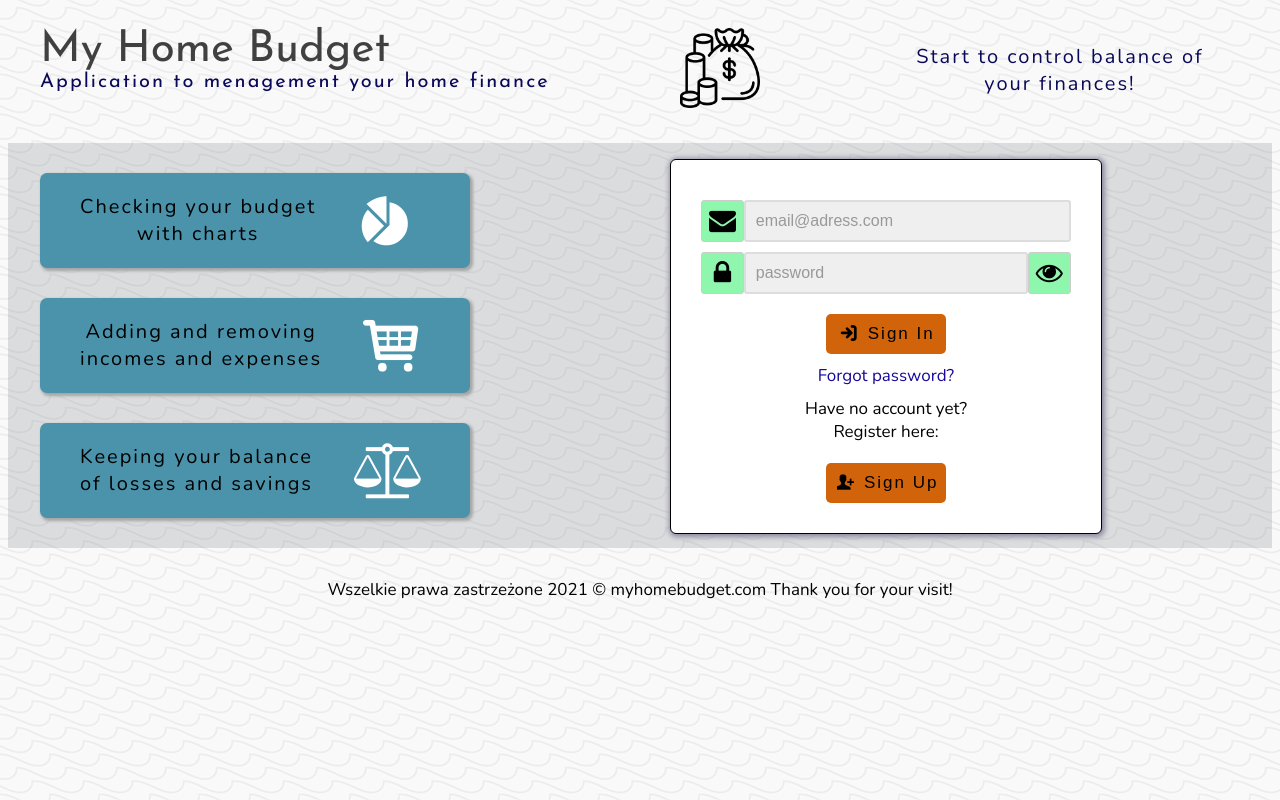
After one commit to MateuszRajczyk/myBudget-WebApp, a PHP site: page /home-website.html in a window 1280 px wide. The commit adds this page. Run offline with PHP 8.4, Linux system fonts and the light colour scheme.

Commit message:
Add website with register form

```diff
--- a/config.json
+++ b/config.json
@@ -71,6 +71,12 @@
       "css": "login-1",
       "code": 59399,
       "src": "fontawesome"
+    },
+    {
+      "uid": "8b80d36d4ef43889db10bc1f0dc9a862",
+      "css": "user",
+      "code": 59400,
+      "src": "fontawesome"
     }
   ]
 }
--- a/css/fontello-codes.css
+++ b/css/fontello-codes.css
@@ -7,6 +7,7 @@
 .icon-eye:before { content: '\e805'; } /* '' */
 .icon-eye-off:before { content: '\e806'; } /* '' */
 .icon-login-1:before { content: '\e807'; } /* '' */
+.icon-user:before { content: '\e808'; } /* '' */
 .icon-login:before { content: '\f02c'; } /* '' */
 .icon-mail-alt:before { content: '\f0e0'; } /* '' */
 .icon-balance-scale:before { content: '\f24e'; } /* '' */
--- a/css/fontello-ie7-codes.css
+++ b/css/fontello-ie7-codes.css
@@ -7,6 +7,7 @@
 .icon-eye { *zoom: expression( this.runtimeStyle['zoom'] = '1', this.innerHTML = '&#xe805;&nbsp;'); }
 .icon-eye-off { *zoom: expression( this.runtimeStyle['zoom'] = '1', this.innerHTML = '&#xe806;&nbsp;'); }
 .icon-login-1 { *zoom: expression( this.runtimeStyle['zoom'] = '1', this.innerHTML = '&#xe807;&nbsp;'); }
+.icon-user { *zoom: expression( this.runtimeStyle['zoom'] = '1', this.innerHTML = '&#xe808;&nbsp;'); }
 .icon-login { *zoom: expression( this.runtimeStyle['zoom'] = '1', this.innerHTML = '&#xf02c;&nbsp;'); }
 .icon-mail-alt { *zoom: expression( this.runtimeStyle['zoom'] = '1', this.innerHTML = '&#xf0e0;&nbsp;'); }
 .icon-balance-scale { *zoom: expression( this.runtimeStyle['zoom'] = '1', this.innerHTML = '&#xf24e;&nbsp;'); }
--- a/css/fontello-ie7.css
+++ b/css/fontello-ie7.css
@@ -18,6 +18,7 @@
 .icon-eye { *zoom: expression( this.runtimeStyle['zoom'] = '1', this.innerHTML = '&#xe805;&nbsp;'); }
 .icon-eye-off { *zoom: expression( this.runtimeStyle['zoom'] = '1', this.innerHTML = '&#xe806;&nbsp;'); }
 .icon-login-1 { *zoom: expression( this.runtimeStyle['zoom'] = '1', this.innerHTML = '&#xe807;&nbsp;'); }
+.icon-user { *zoom: expression( this.runtimeStyle['zoom'] = '1', this.innerHTML = '&#xe808;&nbsp;'); }
 .icon-login { *zoom: expression( this.runtimeStyle['zoom'] = '1', this.innerHTML = '&#xf02c;&nbsp;'); }
 .icon-mail-alt { *zoom: expression( this.runtimeStyle['zoom'] = '1', this.innerHTML = '&#xf0e0;&nbsp;'); }
 .icon-balance-scale { *zoom: expression( this.runtimeStyle['zoom'] = '1', this.innerHTML = '&#xf24e;&nbsp;'); }
--- a/css/fontello.css
+++ b/css/fontello.css
@@ -1,11 +1,11 @@
 @font-face {
   font-family: 'fontello';
-  src: url('../font/fontello.eot?97176316');
-  src: url('../font/fontello.eot?97176316#iefix') format('embedded-opentype'),
-       url('../font/fontello.woff2?97176316') format('woff2'),
-       url('../font/fontello.woff?97176316') format('woff'),
-       url('../font/fontello.ttf?97176316') format('truetype'),
-       url('../font/fontello.svg?97176316#fontello') format('svg');
+  src: url('../font/fontello.eot?34307772');
+  src: url('../font/fontello.eot?34307772#iefix') format('embedded-opentype'),
+       url('../font/fontello.woff2?34307772') format('woff2'),
+       url('../font/fontello.woff?34307772') format('woff'),
+       url('../font/fontello.ttf?34307772') format('truetype'),
+       url('../font/fontello.svg?34307772#fontello') format('svg');
   font-weight: normal;
   font-style: normal;
 }
@@ -15,7 +15,7 @@
 @media screen and (-webkit-min-device-pixel-ratio:0) {
   @font-face {
     font-family: 'fontello';
-    src: url('../font/fontello.svg?97176316#fontello') format('svg');
+    src: url('../font/fontello.svg?34307772#fontello') format('svg');
   }
 }
 */
@@ -54,14 +54,15 @@
   /* text-shadow: 1px 1px 1px rgba(127, 127, 127, 0.3); */
 }
 
-.icon-user-add:before { content: '\e800'; font-size: 17px;} /* '' */
+.icon-user-add:before { content: '\e800';font-size: 17px; } /* '' */
 .icon-money:before { content: '\e801'; } /* '' */
-.icon-basket:before { content: '\e802'; font-size: 55px; color: #ffffff;} /* '' */
+.icon-basket:before { content: '\e802';  font-size: 55px; color: #ffffff;} /* '' */
 .icon-chart-pie-alt:before { content: '\e803'; font-size: 55px; color: #ffffff;} /* '' */
 .icon-lock:before { content: '\e804'; } /* '' */
 .icon-eye:before { content: '\e805'; } /* '' */
 .icon-eye-off:before { content: '\e806'; } /* '' */
 .icon-login-1:before { content: '\e807'; } /* '' */
+.icon-user:before { content: '\e808'; } /* '' */
 .icon-login:before { content: '\f02c'; font-size: 17px;} /* '' */
-.icon-mail-alt:before { content: '\f0e0';} /* '' */
-.icon-balance-scale:before { content: '\f24e';font-size: 55px; color: #ffffff; } /* '' */
+.icon-mail-alt:before { content: '\f0e0'; } /* '' */
+.icon-balance-scale:before { content: '\f24e';font-size: 55px; color: #ffffff;  } /* '' */
--- /dev/null
+++ b/home-website.html
@@ -0,0 +1,147 @@
+<!DOCTYPE HTML>
+<html lang="pl">
+<head>
+	<meta charset="utf-8" />
+	<meta http-equiv="X-UA-Compatible" content="IE=edge,chrome=1" />
+
+	<title>My Home Budget</title>
+
+	<meta name="description" content="Track your incomes and expenses - application to menagement your home finance" />
+	<meta name="keywords" content="expense, incomes, finance menager, money menager, budget planner" />
+	<meta name="author" content="Mateusz Rajczyk">
+
+	<link rel="stylesheet" href="css/fontello.css" type="text/css" />
+	<link href='http://fonts.googleapis.com/css?family=Lato|Josefin+Sans&subset=latin,latin-ext' rel='stylesheet' type='text/css'>
+	<link href='https://fonts.googleapis.com/css2?family=Nunito:wght@400;600;700&display=swap' rel='stylesheet'>
+	<link rel="stylesheet" href="homeStyle.css" type="text/css" />
+
+
+</head>
+
+<body>
+	<header>
+		<h1 class="logo" style="float:left;">
+			<a href="mainButton" class="mButton">My Home Budget</a>
+			<div class="subtitle">Application to menagement your home finance</div>
+		</h1>
+		<img src="img/money-bag-no-back.png" class="logo-icon"/>
+
+		<div class="adv" style="float:left">
+
+			Start to control balance of your finances!
+
+		</div>
+
+		<div style="clear:both;"></div>
+
+	</header>
+
+	<div class="container">
+		<main>
+
+			<section class="descriptionApp">
+
+				<div class="oneOption">
+
+					<div class="descriptionImage">
+
+						Checking your budget <br/> with charts
+
+					</div>
+
+					<i class="icon-chart-pie-alt"></i>
+
+				</div>
+
+				<div class="oneOption">
+
+
+
+					<div class="descriptionImage">
+
+							Adding and removing <br/> incomes and expenses
+
+					</div>
+
+					<i class="icon-basket"></i>
+
+
+				</div>
+
+				<div class="oneOption">
+
+
+
+						<div class="descriptionImage">
+
+								Keeping your balance <br/> of losses and savings
+
+						</div>
+						<i class="icon-balance-scale"></i>
+
+					<div style="clear:both"></div>
+
+				</div>
+
+			</section>
+
+
+			<nav>
+
+				<form>
+					<div class="inputIcon">
+						<i class="icon-mail-alt"></i>
+					</div>
+					<input type="text" placeholder="email@adress.com" onfocus="this.placeholder=''" onblur="this.placeholder='email@adress.com'" style="float: left" >
+
+					<div style="clear:both"></div>
+
+					<div class="inputIcon">
+
+						<i class="icon-lock"></i>
+
+					</div>
+
+					<input type="password" placeholder="password" onfocus="this.placeholder=''" onblur="this.placeholder='password'" style="width: 284px; float: left;" >
+
+					<div class="inputIcon">
+
+						<i class="icon-eye"></i>
+
+					</div>
+
+					<button class="SignIn" type="submit">
+						<i class="icon-login"></i>
+						Sign In
+					</button>
+					<div style="clear:both"></div>
+					<div class="fPassword">
+						<a href="linkForgotPassword" class="forgotPassword">Forgot password?</a>
+					</div>
+					<div class="formDescription">
+						Have no account yet? </br> Register here:
+					</div>
+					<button class="SignUp" type="submit">
+						<i class="icon-user-add"></i>
+						Sign Up
+					</button>
+
+
+
+				</form>
+
+
+			</nav>
+
+			<div style="clear: both;"></div>
+		</main>
+	</div>
+
+		<footer>
+
+			Wszelkie prawa zastrzeżone 2021 &copy; myhomebudget.com Thank you for your visit!
+
+		</footer>
+
+</body>
+</html>
```
Also changed, not shown: Register.html (renamed from index.html, +20 -57 lines), registerStyle.css (added, +226 -0 lines), css/fontello-embedded.css, font/fontello.ttf, font/fontello.woff, font/fontello.woff2, homeStyle.css (renamed from style.css), 2 other files.
